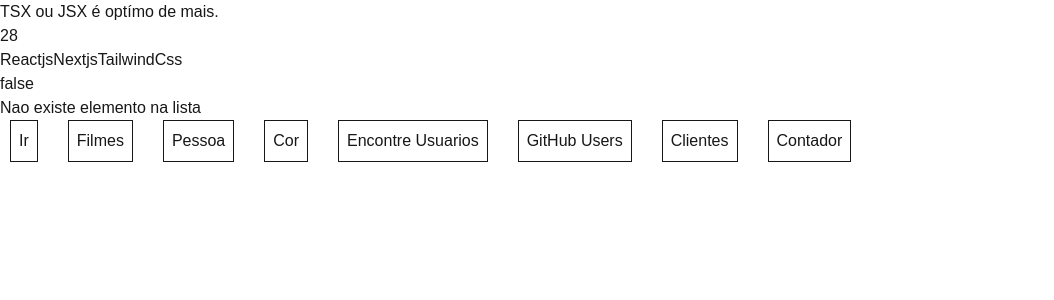
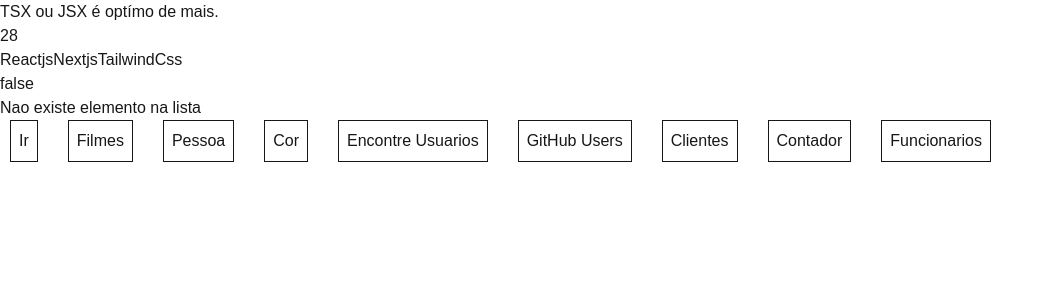
Before and after one commit to EdsonGaspar/journey-reactjs, a Next.js app: page / in a window 1280 px wide. Shown: the top 300 px of the page, without its empty margins (0-1054 px from the left). Built offline with nearby package versions, Linux system fonts and the light colour scheme.

Commit message:
feat: estudando contexto no reactjs

```diff
--- /dev/null
+++ b/app/funcionarios/page.tsx
@@ -0,0 +1,21 @@
+"use client";
+import { createContext, useContext } from "react";
+
+const NomeContexto = createContext("");
+
+function UserCard() {
+  const nome = useContext(NomeContexto);
+  return <h2>Ola, {nome}!</h2>;
+}
+
+function Meio() {
+  return <UserCard />;
+}
+
+export default function FuncionarioPage() {
+  return (
+    <NomeContexto.Provider value="Edson">
+      <Meio />
+    </NomeContexto.Provider>
+  );
+}
--- a/app/page.tsx
+++ b/app/page.tsx
@@ -46,6 +46,9 @@
         <Link href={"./contador"} className="border p-2 ml-2.5">
           Contador
         </Link>
+        <Link href={"./funcionarios"} className="border p-2 ml-2.5">
+          Funcionarios
+        </Link>
       </div>
     </div>
   );
```
